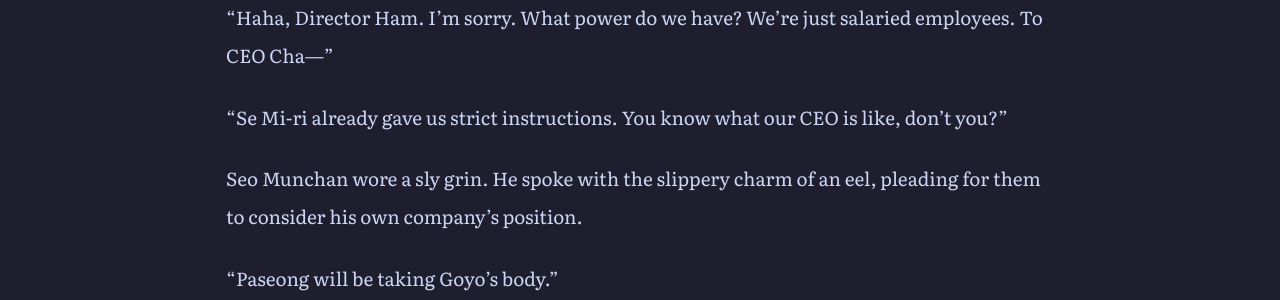
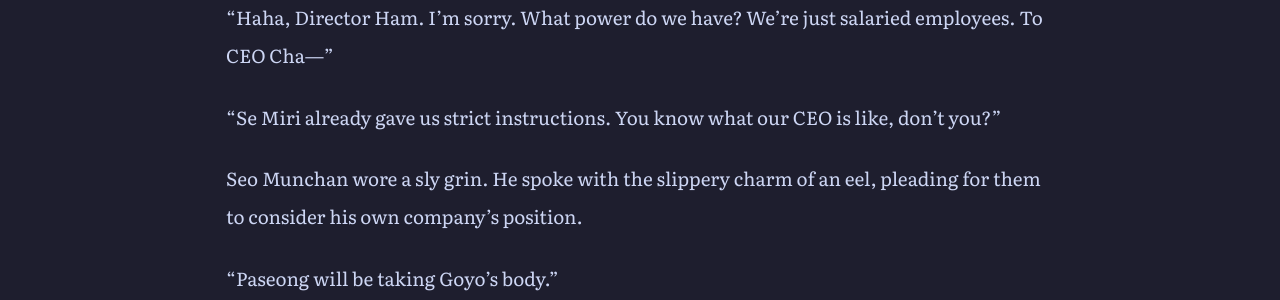
Before and after one commit to soleumn/soleumn.github.io, a Jekyll site: the page built from _posts/eoshinki/2026-09-01-ch27.md, in a window 1280 px wide and 900 px high, scrolled down 4789 px. Shown: the part 157-457 px from the top of the window. Built offline with Jekyll 4.4.1, drawn with Linux system fonts in a browser that asks for light colours; some web fonts are replaced; comment, search, counter and statistics services are not loaded.

Commit message:
Update 2026-09-01-ch27.md

```diff
--- a/_posts/eoshinki/2026-09-01-ch27.md
+++ b/_posts/eoshinki/2026-09-01-ch27.md
@@ -129,7 +129,7 @@ She continued to state her claim with precise articulation.
 
 "Haha, Director Ham. I'm sorry. What power do we have? We're just salaried employees. To CEO Cha—"
 
-"Se Mi-ri already gave us strict instructions. You know what our CEO is like, don't you?"
+"Se Miri already gave us strict instructions. You know what our CEO is like, don't you?"
 
 Seo Munchan wore a sly grin. He spoke with the slippery charm of an eel, pleading for them to consider his own company's position.
 
```
